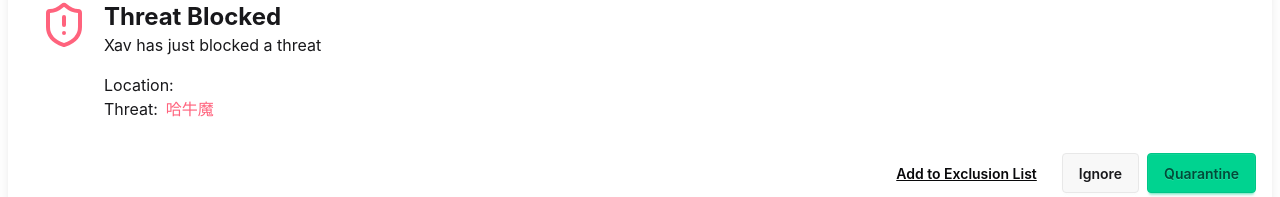
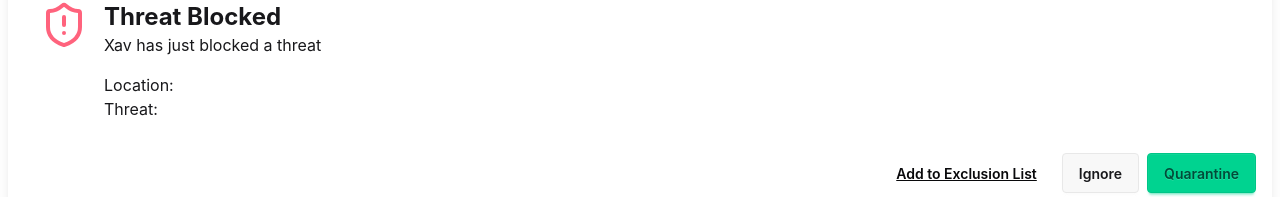
Before and after one commit to qylWheels/xav, a React (Vite) app in the folder xavgui/: page /#/on-access-scanning-alert in a window 1280 px wide. Shown: the part 110-307 px from the top of the page. Built offline with nearby package versions, Linux system fonts and the light colour scheme.

Commit message:
Display threat name dynamically in OnAccessScanningAlert component.

```diff
--- a/xavgui/src/views/OnAccessScanningAlert.tsx
+++ b/xavgui/src/views/OnAccessScanningAlert.tsx
@@ -20,7 +20,7 @@ function OnAccessScanningAlert() {
                     </div>
                     <div className="flex items-center">
                         <div>Threat:</div>
-                        <div className="ml-2 text-error truncate max-w-64">哈牛魔</div>
+                        <div className="ml-2 text-error truncate max-w-64">{j.threat_name}</div>
                     </div>
                 </div>
             </div>
```
